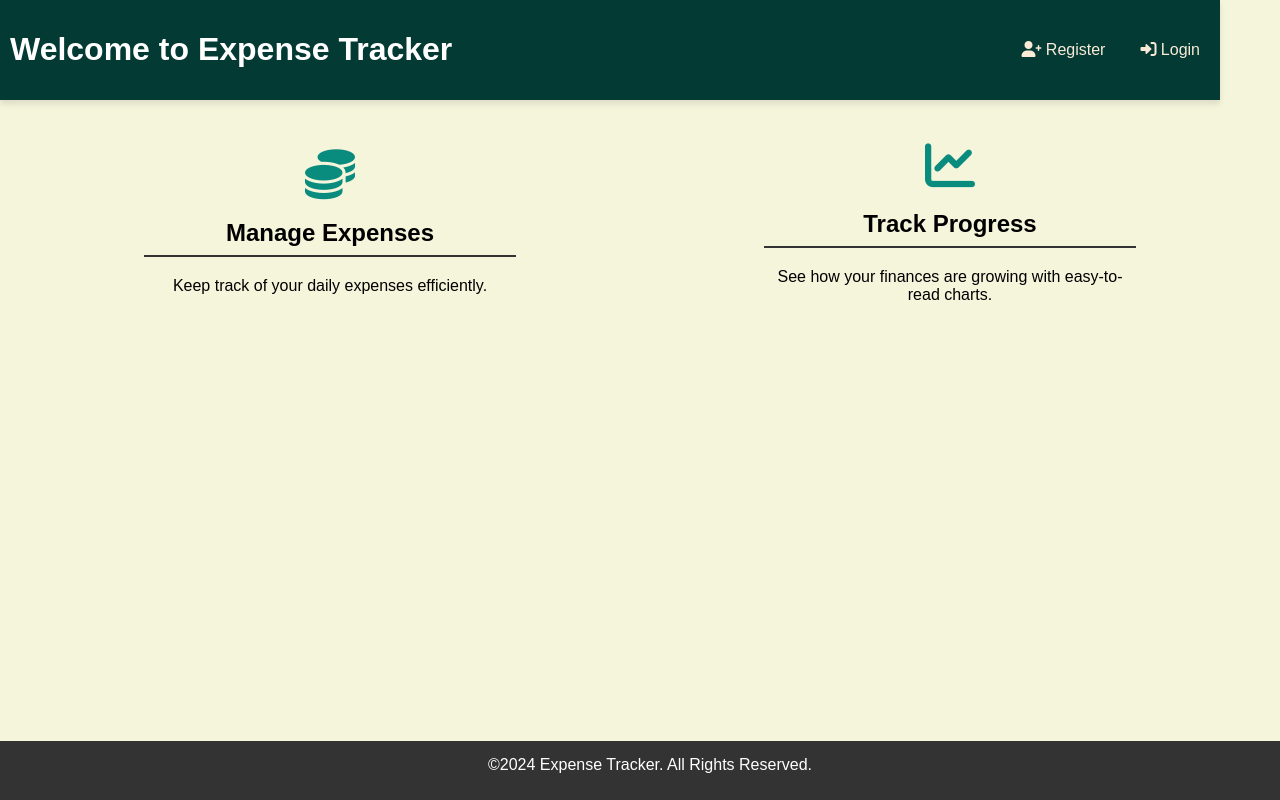
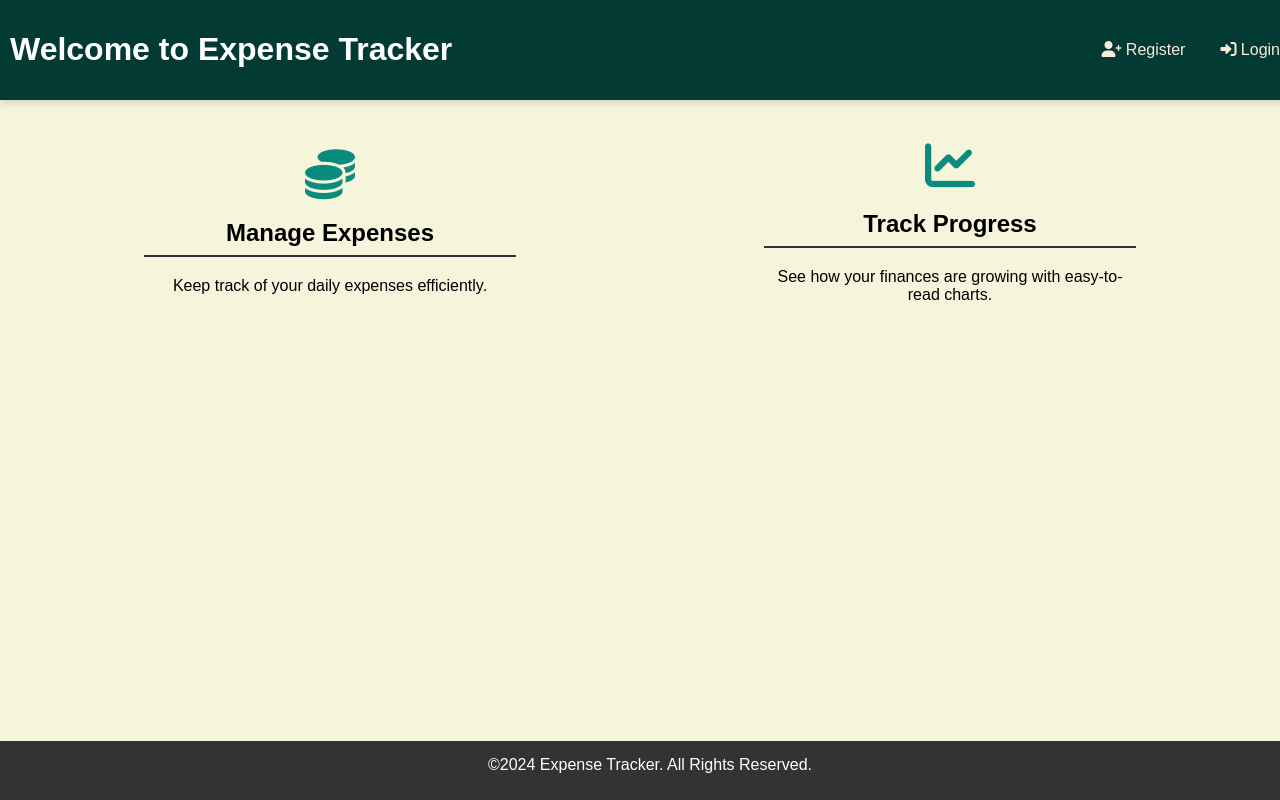
Before and after one commit to Mkirwa24/Expenses-Tracker-App, a website: page public/index.html in a window 1280 px wide. Drawn offline with Linux system fonts and the light colour scheme.

Commit message:
Expense Tracker App

```diff
--- a/public/index.css
+++ b/public/index.css
@@ -36,7 +36,7 @@ header {
     align-items: center;
     justify-content: space-between;
     width: 100%;
-    max-width: 1200px; /* Add a max-width for larger screens */
+    max-width: 100%; /* Add a max-width for larger screens */
 
 }
 
@@ -54,6 +54,7 @@ header nav a:hover, footer a:hover{
 
 nav {
     display: flex;
+    justify-content: center;
     gap: 15px;
 }
 
```
